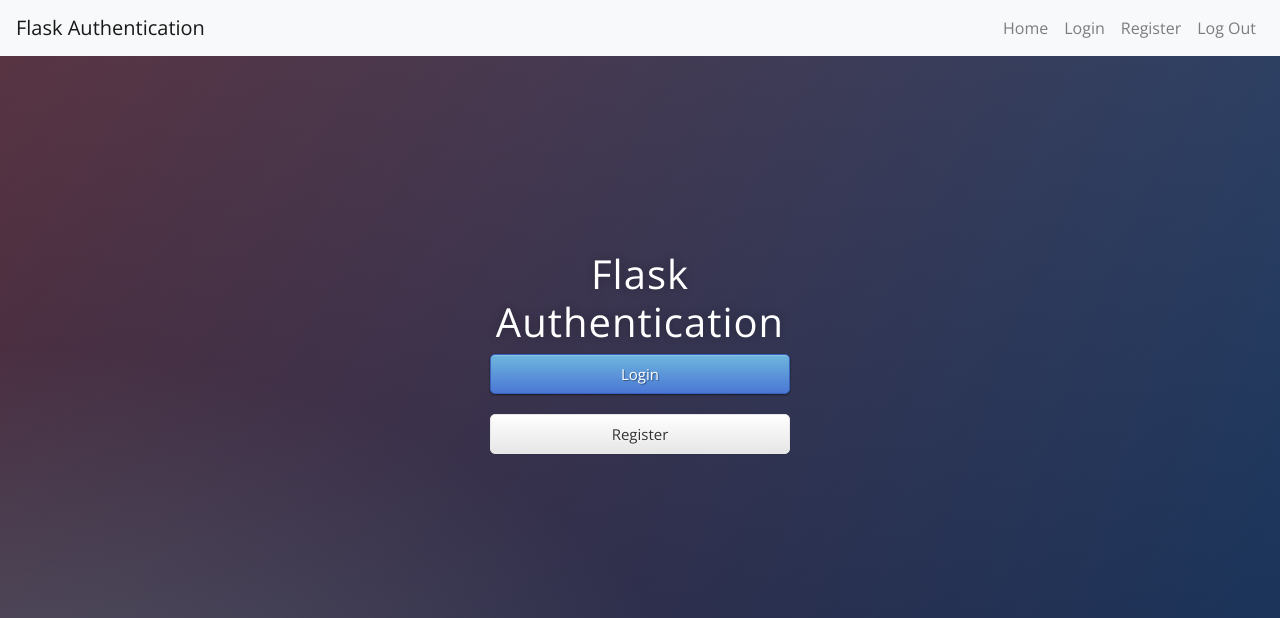
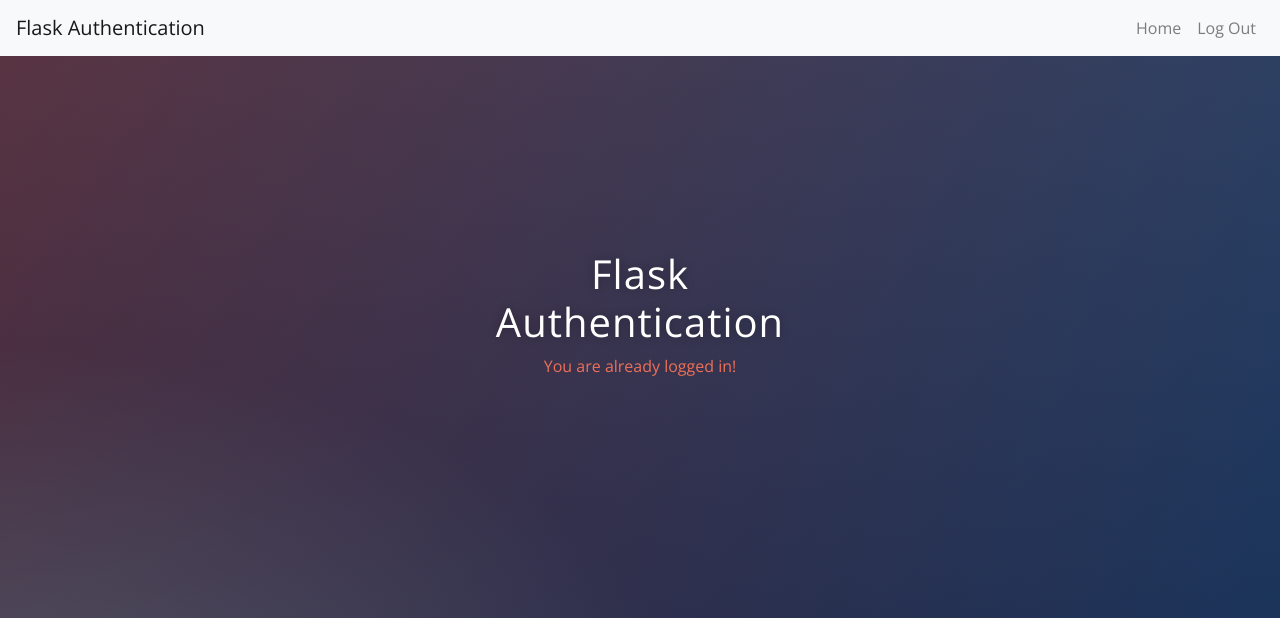
Before and after one commit to implaymo/flask-authentication, a Flask app: page / in a window 1280 px wide. Shown: the top 618 px of the page. Run offline with Flask 3, Linux system fonts and the light colour scheme; a user stored in the database is signed in; some libraries are stand-ins or nearby versions.

Commit message:
Updated user experience by letting them know if they are logged in or not and removing the login and register buttons if user is logged in.

```diff
--- a/main.py
+++ b/main.py
@@ -38,7 +38,7 @@ with app.app_context():
 
 @app.route('/')
 def home():
-    return render_template("index.html")
+    return render_template("index.html", logged_in=current_user.is_authenticated)
 
 
 @app.route('/register', methods=['GET', 'POST'])
@@ -91,7 +91,7 @@ def login():
 @app.route('/secrets', methods=['GET', 'POST'])
 @login_required
 def secrets():
-    return render_template("secrets.html", name=current_user.name)
+    return render_template("secrets.html", name=current_user.name, logged_in=current_user.is_authenticated)
 
 
 @app.route('/logout')
--- a/templates/index.html
+++ b/templates/index.html
@@ -3,6 +3,7 @@
 <div class="box">
   <h1>Flask Authentication</h1>
   <!-- TODO: Hide the Login/Registration buttons for logged-in users -->
+  {% if not logged_in: %}
   <a href="{{ url_for('login') }}" class="btn btn-primary btn-block btn-large"
     >Login</a
   >
@@ -11,6 +12,10 @@
     class="btn btn-secondary btn-block btn-large"
     >Register</a
   >
+  {% endif %}
+  {% if logged_in: %}
+  <p> You are already logged in!</p>
+  {% endif %}
 </div>
 
 {% endblock %}
```
